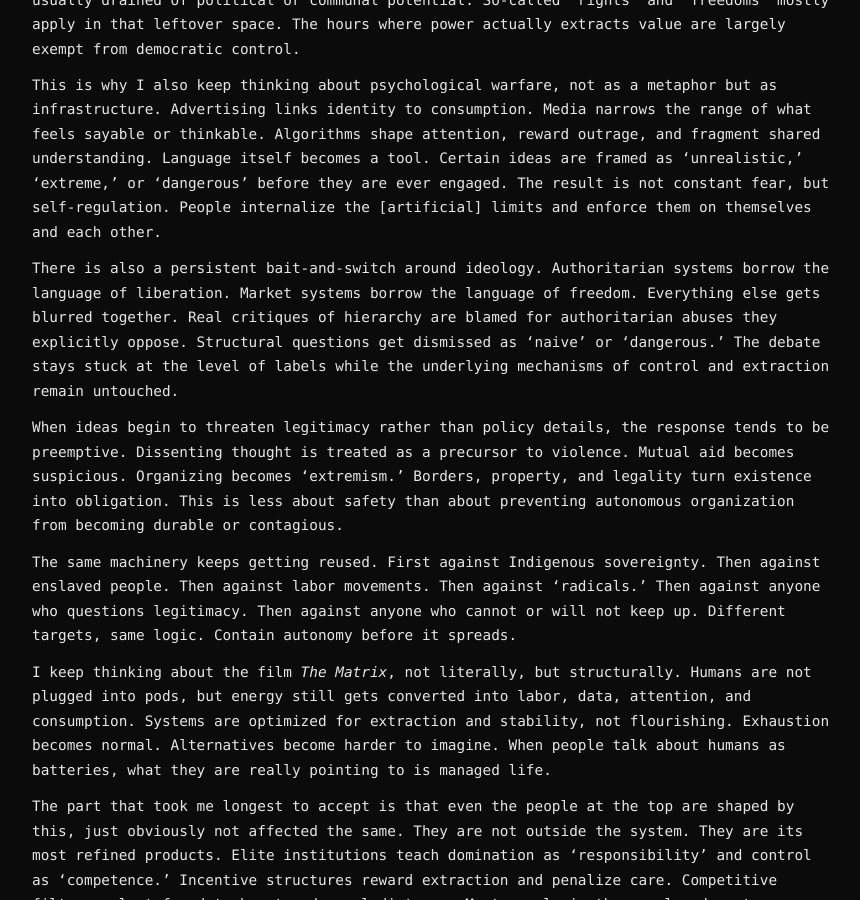
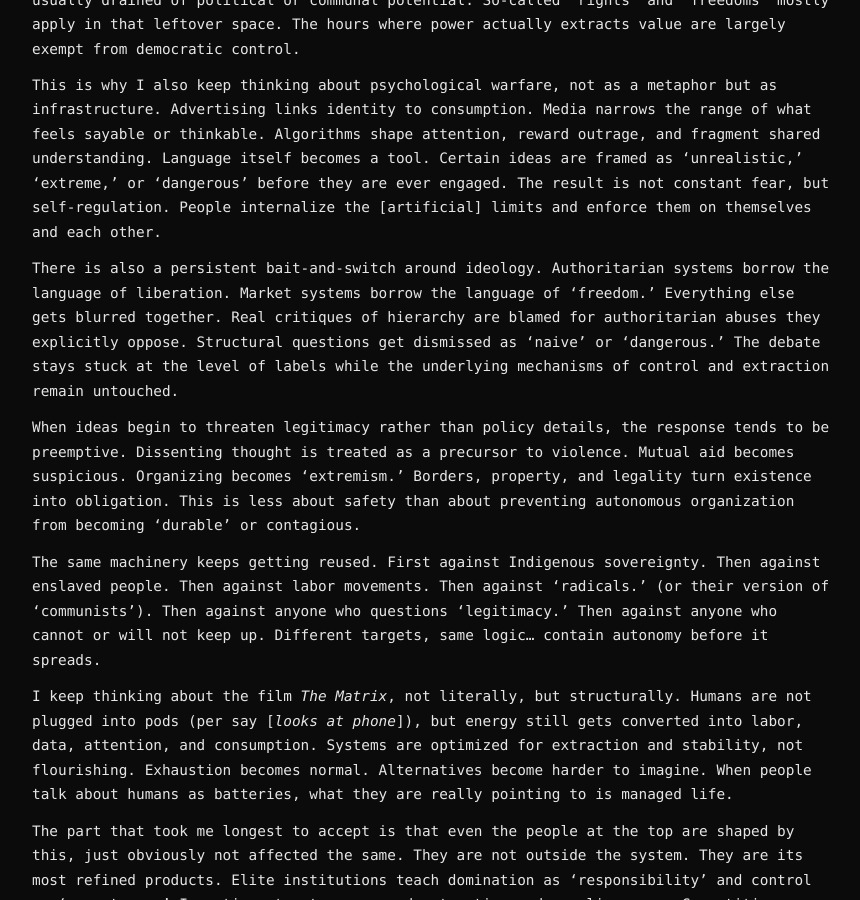
Before and after one commit to raelovejoy/raelog, a Jekyll site: the page built from _posts/2026-01-10-pre-shaped-humans-and-recursive-power.md, in a window 1280 px wide and 900 px high, scrolled down 1044 px. Shown: the whole window, without its empty margins (208-1068 px from the left). Built offline with Jekyll 4.4.1, drawn with Linux system fonts in a browser that asks for light colours.

Commit message:
Update 2026-01-10-pre-shaped-humans-and-recursive-power.md

```diff
--- a/_posts/2026-01-10-pre-shaped-humans-and-recursive-power.md
+++ b/_posts/2026-01-10-pre-shaped-humans-and-recursive-power.md
@@ -19,13 +19,13 @@ In the US, the American Dream obviously plays a specific role here. It functions
 
 This is why I also keep thinking about psychological warfare, not as a metaphor but as infrastructure. Advertising links identity to consumption. Media narrows the range of what feels sayable or thinkable. Algorithms shape attention, reward outrage, and fragment shared understanding. Language itself becomes a tool. Certain ideas are framed as 'unrealistic,' 'extreme,' or 'dangerous' before they are ever engaged. The result is not constant fear, but self-regulation. People internalize the [artificial] limits and enforce them on themselves and each other.
 
-There is also a persistent bait-and-switch around ideology. Authoritarian systems borrow the language of liberation. Market systems borrow the language of freedom. Everything else gets blurred together. Real critiques of hierarchy are blamed for authoritarian abuses they explicitly oppose. Structural questions get dismissed as 'naive' or 'dangerous.' The debate stays stuck at the level of labels while the underlying mechanisms of control and extraction remain untouched.
+There is also a persistent bait-and-switch around ideology. Authoritarian systems borrow the language of liberation. Market systems borrow the language of 'freedom.' Everything else gets blurred together. Real critiques of hierarchy are blamed for authoritarian abuses they explicitly oppose. Structural questions get dismissed as 'naive' or 'dangerous.' The debate stays stuck at the level of labels while the underlying mechanisms of control and extraction remain untouched.
 
-When ideas begin to threaten legitimacy rather than policy details, the response tends to be preemptive. Dissenting thought is treated as a precursor to violence. Mutual aid becomes suspicious. Organizing becomes 'extremism.' Borders, property, and legality turn existence into obligation. This is less about safety than about preventing autonomous organization from becoming durable or contagious.
+When ideas begin to threaten legitimacy rather than policy details, the response tends to be preemptive. Dissenting thought is treated as a precursor to violence. Mutual aid becomes suspicious. Organizing becomes 'extremism.' Borders, property, and legality turn existence into obligation. This is less about safety than about preventing autonomous organization from becoming 'durable' or contagious.
 
-The same machinery keeps getting reused. First against Indigenous sovereignty. Then against enslaved people. Then against labor movements. Then against 'radicals.' Then against anyone who questions legitimacy. Then against anyone who cannot or will not keep up. Different targets, same logic. Contain autonomy before it spreads.
+The same machinery keeps getting reused. First against Indigenous sovereignty. Then against enslaved people. Then against labor movements. Then against 'radicals.' (or their version of 'communists'). Then against anyone who questions 'legitimacy.' Then against anyone who cannot or will not keep up. Different targets, same logic... contain autonomy before it spreads.
 
-I keep thinking about the film *The Matrix*, not literally, but structurally. Humans are not plugged into pods, but energy still gets converted into labor, data, attention, and consumption. Systems are optimized for extraction and stability, not flourishing. Exhaustion becomes normal. Alternatives become harder to imagine. When people talk about humans as batteries, what they are really pointing to is managed life.
+I keep thinking about the film *The Matrix*, not literally, but structurally. Humans are not plugged into pods (per say [*looks at phone*]), but energy still gets converted into labor, data, attention, and consumption. Systems are optimized for extraction and stability, not flourishing. Exhaustion becomes normal. Alternatives become harder to imagine. When people talk about humans as batteries, what they are really pointing to is managed life.
 
 The part that took me longest to accept is that even the people at the top are shaped by this, just obviously not affected the same. They are not outside the system. They are its most refined products. Elite institutions teach domination as 'responsibility' and control as 'competence.' Incentive structures reward extraction and penalize care. Competitive filters select for detachment and moral distance. Most people in these roles do not experience themselves as doing harm. They experience themselves as keeping things running. Harm persists anyway. Responsibility dissolves into process.
 
```
